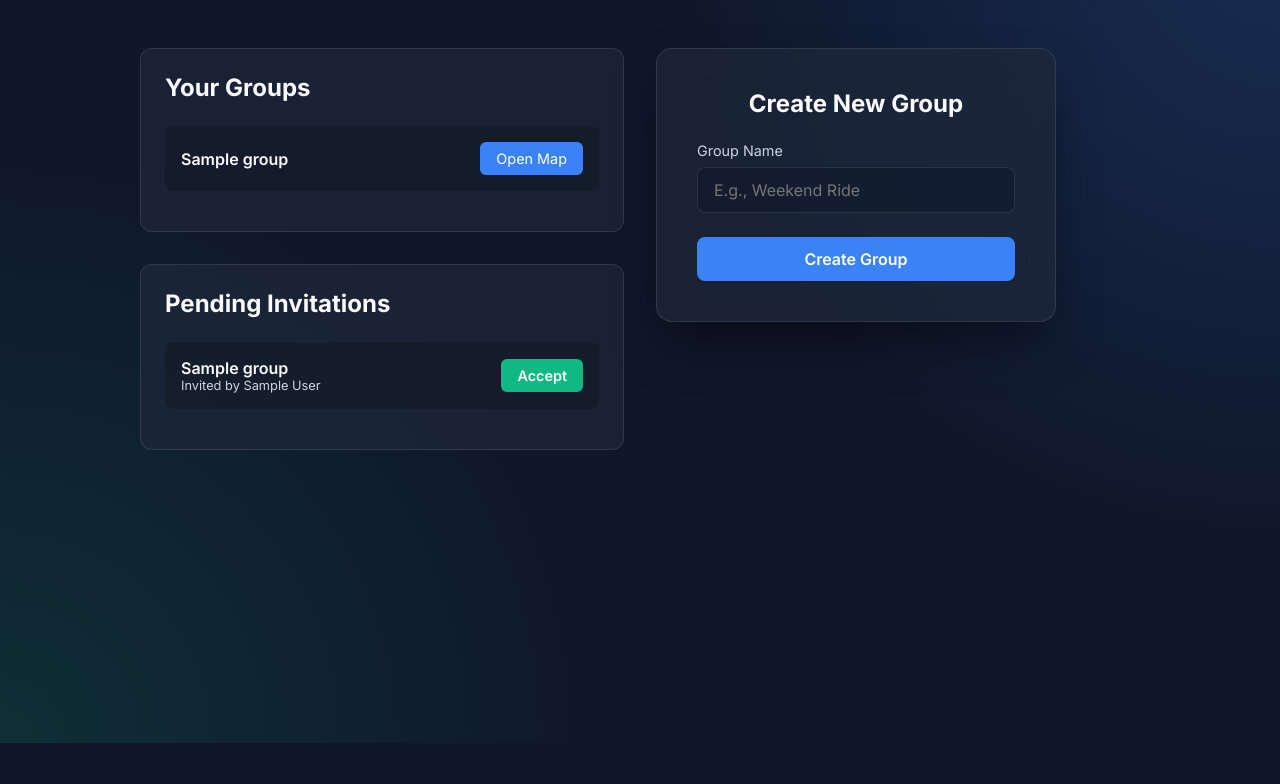
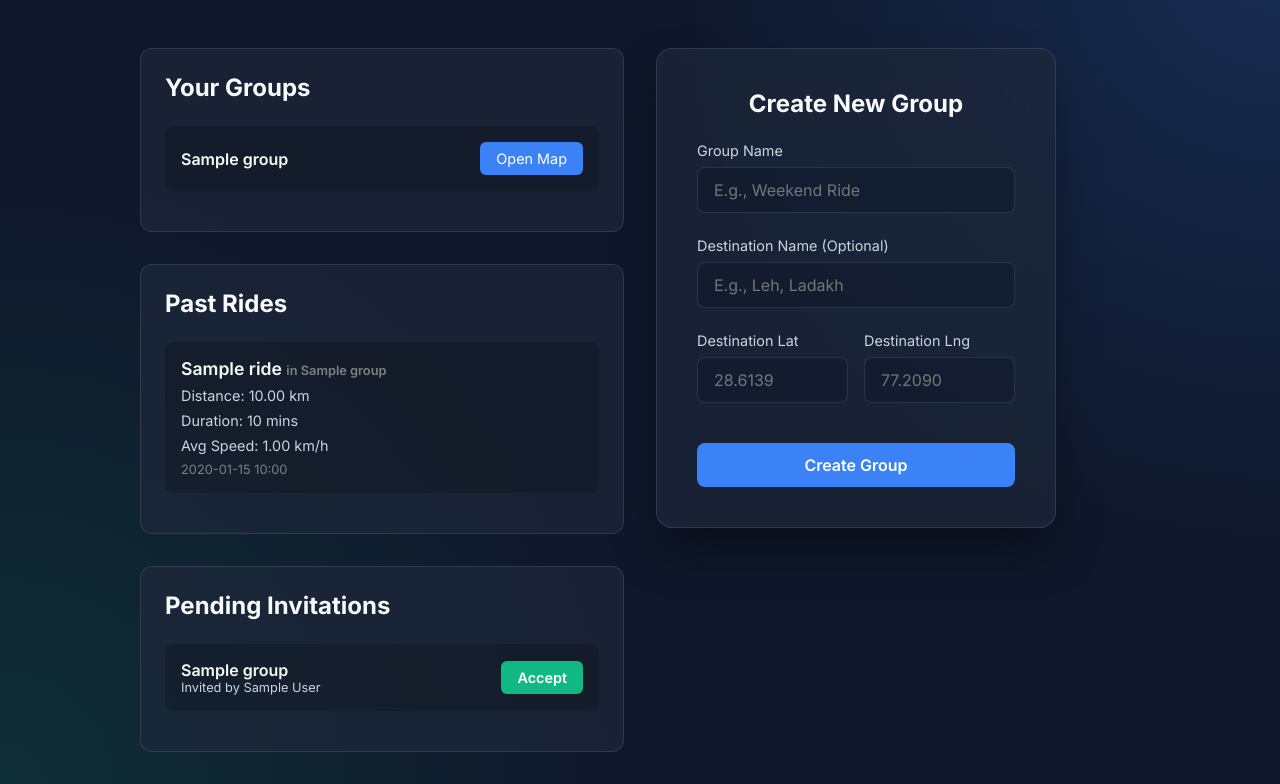
Before and after one commit to parshotam94/LocationSync, a Flask app: page /dashboard in a window 1280 px wide. Shown: the part 57-841 px from the top of the page. Before the commit the page ends 800 px from the top, so only its background shows below. Run offline with Flask 3, Linux system fonts and the light colour scheme; the visitor is signed in with stand-in values (Sample User, id 1); tables that the repository leaves empty hold one stand-in row (values such as "Sample post"); some libraries are stand-ins or nearby versions.

Commit message:
Add Ride tracking feature and AI-based ETA generation using Gemini

```diff
--- a/app/models/group_model.py
+++ b/app/models/group_model.py
@@ -1,9 +1,12 @@
 from app.extensions import mysql
 import MySQLdb.cursors
 
-def create_group(name, code, owner_id):
+def create_group(name, code, owner_id, dest_name=None, dest_lat=None, dest_lng=None):
     cur = mysql.connection.cursor()
-    cur.execute("INSERT INTO `groups` (name, invite_code, owner_id) VALUES (%s,%s,%s)", (name, code, owner_id))
+    cur.execute("""
+        INSERT INTO `groups` (name, invite_code, owner_id, destination_name, destination_lat, destination_lng)
+        VALUES (%s,%s,%s,%s,%s,%s)
+    """, (name, code, owner_id, dest_name, dest_lat, dest_lng))
     group_id = cur.lastrowid
     cur.execute("INSERT INTO group_members (group_id, user_id) VALUES (%s,%s)", (group_id, owner_id))
     mysql.connection.commit()
@@ -37,3 +40,9 @@ def add_member(group_id, user_id):
         pass # ignore if already member
     finally:
         cur.close()
+
+def remove_member(group_id, user_id):
+    cur = mysql.connection.cursor()
+    cur.execute("DELETE FROM group_members WHERE group_id=%s AND user_id=%s", (group_id, user_id))
+    mysql.connection.commit()
+    cur.close()
--- /dev/null
+++ b/app/models/ride_model.py
@@ -0,0 +1,45 @@
+from app.extensions import mysql
+import MySQLdb.cursors
+from datetime import datetime
+
+def start_ride(group_id, name):
+    cur = mysql.connection.cursor()
+    cur.execute("""
+        INSERT INTO rides (group_id, name, start_time)
+        VALUES (%s, %s, %s)
+    """, (group_id, name, datetime.now()))
+    ride_id = cur.lastrowid
+    mysql.connection.commit()
+    cur.close()
+    return ride_id
+
+def end_ride(ride_id, total_distance, duration_minutes, avg_speed, participant_ids):
+    cur = mysql.connection.cursor()
+    cur.execute("""
+        UPDATE rides
+        SET end_time = %s, total_distance = %s, duration_minutes = %s, avg_speed = %s
+        WHERE id = %s
+    """, (datetime.now(), total_distance, duration_minutes, avg_speed, ride_id))
+
+    for uid in participant_ids:
+        try:
+            cur.execute("INSERT INTO ride_participants (ride_id, user_id) VALUES (%s, %s)", (ride_id, uid))
+        except Exception:
+            pass # ignore duplicates
+
+    mysql.connection.commit()
+    cur.close()
+
+def get_rides_for_user(user_id):
+    cur = mysql.connection.cursor(MySQLdb.cursors.DictCursor)
+    cur.execute("""
+        SELECT r.*, g.name as group_name
+        FROM rides r
+        JOIN ride_participants rp ON r.id = rp.ride_id
+        JOIN `groups` g ON r.group_id = g.id
+        WHERE rp.user_id = %s
+        ORDER BY r.end_time DESC
+    """, (user_id,))
+    rides = cur.fetchall()
+    cur.close()
+    return rides
--- a/app/routes/group_routes.py
+++ b/app/routes/group_routes.py
@@ -1,9 +1,11 @@
-from flask import Blueprint, render_template, request, redirect, session, url_for, flash
+from flask import Blueprint, render_template, request, redirect, session, url_for, flash, jsonify
 import random, string
-from app.models.group_model import create_group, get_groups_for_user, get_group_by_code, add_member
+from app.models.group_model import create_group, get_groups_for_user, get_group_by_code, add_member, remove_member
 from app.models.invitation_model import create_invitation, get_pending_invitations, update_invitation_status
+from app.models.ride_model import start_ride, end_ride, get_rides_for_user
 from app.models.user_model import get_user_by_email
 from app.utils.auth_utils import login_required
+from app.services.gemini_service import get_eta
 
 group_bp = Blueprint("group", __name__)
 
@@ -22,14 +24,26 @@ def dashboard():
     user_id = session['user_id']
     groups = get_groups_for_user(user_id)
     invites = get_pending_invitations(user_id)
-    return render_template("dashboard.html", groups=groups, invites=invites)
+    rides = get_rides_for_user(user_id)
+    return render_template("dashboard.html", groups=groups, invites=invites, rides=rides)
 
 @group_bp.route("/create_group", methods=["POST"])
 @login_required
 def create():
     name = request.form["name"]
+    dest_name = request.form.get("dest_name", "")
+    dest_lat = request.form.get("dest_lat")
+    dest_lng = request.form.get("dest_lng")
+
+    # parse lat lng if available
+    try:
+        lat = float(dest_lat) if dest_lat else None
+        lng = float(dest_lng) if dest_lng else None
+    except ValueError:
+        lat, lng = None, None
+
     code = generate_code()
-    create_group(name, code, session['user_id'])
+    create_group(name, code, session['user_id'], dest_name, lat, lng)
     return redirect(f"/group/{code}")
 
 @group_bp.route("/group/<code>")
@@ -46,7 +60,15 @@ def group_page(code):
         flash("You are not a member of this group", "error")
         return redirect(url_for('group.dashboard'))
 
-    return render_template("group.html", code=code, group_id=group['id'], user_id=session['user_id'], user_name=session['user_name'])
+    return render_template("group.html", code=code, group=group, user_id=session['user_id'], user_name=session['user_name'])
+
+@group_bp.route("/leave_group", methods=["POST"])
+@login_required
+def leave_group():
+    group_id = request.form.get("group_id")
+    remove_member(group_id, session['user_id'])
+    flash("You left the group.", "success")
+    return redirect(url_for('group.dashboard'))
 
 @group_bp.route("/invite", methods=["POST"])
 @login_required
@@ -72,3 +94,26 @@ def accept_invite(invite_id):
         add_member(invite['group_id'], session['user_id'])
         flash("Invitation accepted", "success")
     return redirect(url_for('group.dashboard'))
+
+@group_bp.route("/api/start_ride", methods=["POST"])
+@login_required
+def api_start_ride():
+    group_id = request.json.get("group_id")
+    name = request.json.get("name", "New Ride")
+    ride_id = start_ride(group_id, name)
+    return jsonify({"success": True, "ride_id": ride_id})
+
+@group_bp.route("/api/end_ride", methods=["POST"])
+@login_required
+def api_end_ride():
+    data = request.json
+    end_ride(data['ride_id'], data['total_distance'], data['duration_minutes'], data['avg_speed'], data['participant_ids'])
+    return jsonify({"success": True})
+
+@group_bp.route("/api/eta", methods=["POST"])
+@login_required
+def api_eta():
+    distance = request.json.get("distance_km")
+    speed = request.json.get("speed_kmh")
+    eta = get_eta(distance, speed)
+    return jsonify({"eta": eta})
--- a/app/templates/dashboard.html
+++ b/app/templates/dashboard.html
@@ -3,7 +3,7 @@
 <div class="container" style="align-items: flex-start; padding-top: 3rem;">
     <div class="dashboard-grid">
 
-        <!-- Left Column: Groups -->
+        <!-- Left Column: Groups & Rides -->
         <div style="display: flex; flex-direction: column; gap: 2rem;">
             <div class="dashboard-card">
                 <h3 style="margin-bottom: 1.5rem; font-size: 1.5rem;">Your Groups</h3>
@@ -16,6 +16,23 @@
                     {% endfor %}
                 {% else %}
                     <p style="color: #cbd5e1; font-size: 0.9rem;">You are not in any groups yet.</p>
+                {% endif %}
+            </div>
+
+            <div class="dashboard-card">
+                <h3 style="margin-bottom: 1.5rem; font-size: 1.5rem;">Past Rides</h3>
+                {% if rides %}
+                    {% for r in rides %}
+                        <div class="list-item" style="flex-direction: column; align-items: flex-start; gap: 0.5rem;">
+                            <div style="font-weight: 600; font-size: 1.1rem;">{{ r.name }} <span style="font-size:0.8rem; color:gray;">in {{ r.group_name }}</span></div>
+                            <div style="font-size: 0.9rem; color: #cbd5e1;">Distance: {{ "%.2f"|format(r.total_distance) }} km</div>
+                            <div style="font-size: 0.9rem; color: #cbd5e1;">Duration: {{ "%.0f"|format(r.duration_minutes) }} mins</div>
+                            <div style="font-size: 0.9rem; color: #cbd5e1;">Avg Speed: {{ "%.2f"|format(r.avg_speed) }} km/h</div>
+                            <div style="font-size: 0.8rem; color: gray;">{{ r.end_time.strftime('%Y-%m-%d %H:%M') if r.end_time else 'In progress' }}</div>
+                        </div>
+                    {% endfor %}
+                {% else %}
+                    <p style="color: #cbd5e1; font-size: 0.9rem;">No recorded rides yet.</p>
                 {% endif %}
             </div>
 
@@ -48,7 +65,21 @@
                         <label>Group Name</label>
                         <input type="text" name="name" placeholder="E.g., Weekend Ride" required>
                     </div>
-                    <button type="submit">Create Group</button>
+                    <div class="form-group">
+                        <label>Destination Name (Optional)</label>
+                        <input type="text" name="dest_name" placeholder="E.g., Leh, Ladakh">
+                    </div>
+                    <div class="form-group" style="display: flex; gap: 1rem;">
+                        <div style="flex: 1;">
+                            <label>Destination Lat</label>
+                            <input type="number" step="any" name="dest_lat" placeholder="28.6139">
+                        </div>
+                        <div style="flex: 1;">
+                            <label>Destination Lng</label>
+                            <input type="number" step="any" name="dest_lng" placeholder="77.2090">
+                        </div>
+                    </div>
+                    <button type="submit" style="margin-top: 1rem;">Create Group</button>
                 </form>
             </div>
         </div>
```
Also changed, not shown: app/services/gemini_service.py (+9 -3 lines), app/sockets/events.py (+8 -0 lines), app/static/database/schema.sql (+23 -0 lines), app/static/js/map.js (+159 -13 lines), app/templates/group.html (+40 -4 lines).
